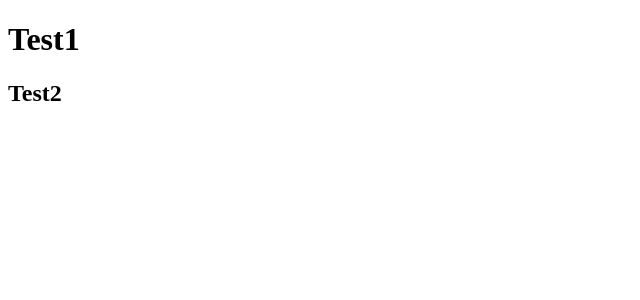
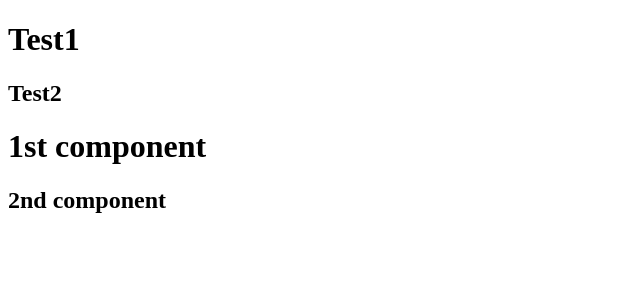
Before and after one commit to Lakshman76/learning_React, a React (Vite) app in the folder react-project/: page / in a window 1280 px wide. Shown: the top 300 px of the page, without its empty margins (0-640 px from the left). Built offline with nearby package versions, Linux system fonts and the light colour scheme.

Commit message:
component added

```diff
--- a/react-project/src/App.jsx
+++ b/react-project/src/App.jsx
@@ -1,10 +1,11 @@
-
+import MyComponent from './components/myComponent';
 function App() {
 
   return (
     <>
       <h1>Test1</h1>
       <h2>Test2</h2>
+      <MyComponent />
     </>
   )
 }
--- /dev/null
+++ b/react-project/src/components/myComponent.jsx
@@ -0,0 +1,14 @@
+// to get boiler platte -
+// rfce - react functional export component
+import React from 'react'
+
+function MyComponent() {
+  return (
+    <div>
+        <h1>1st component</h1>
+        <h2>2nd component</h2>
+    </div>
+  )
+}
+
+export default MyComponent
```
